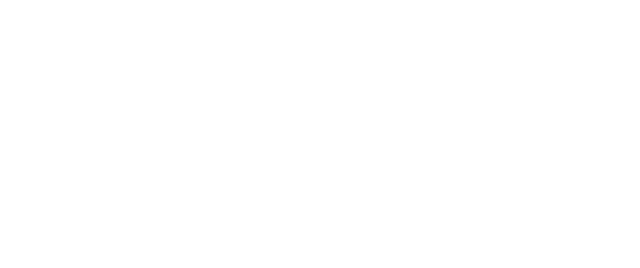
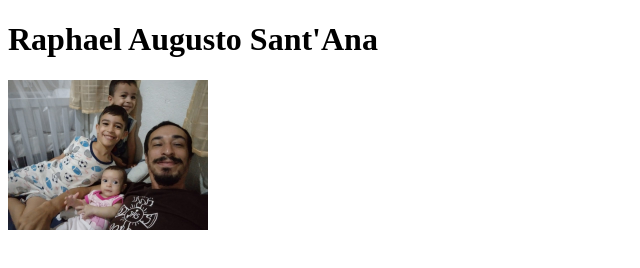
Before and after one commit to RaphaelAugustoSantAna/RaphaelAugustoSantAna.github.io, a plain HTML site: page index.html in a window 1280 px wide. Shown: the whole page, without its empty margins (0-640 px from the left). Drawn offline with Linux system fonts and the light colour scheme.

Commit message:
adicionando foto

```diff
--- a/index.html
+++ b/index.html
@@ -7,6 +7,8 @@
     <title>Portifólio</title>
 </head>
 <body>
+    <h1>Raphael Augusto Sant'Ana</h1>
+    <img src="./eu e as criancas.jpeg" alt="meus filhos" width="200 px">
 
 </body>
 </html>
```
Also changed, not shown: eu e as criancas.jpeg (added).
